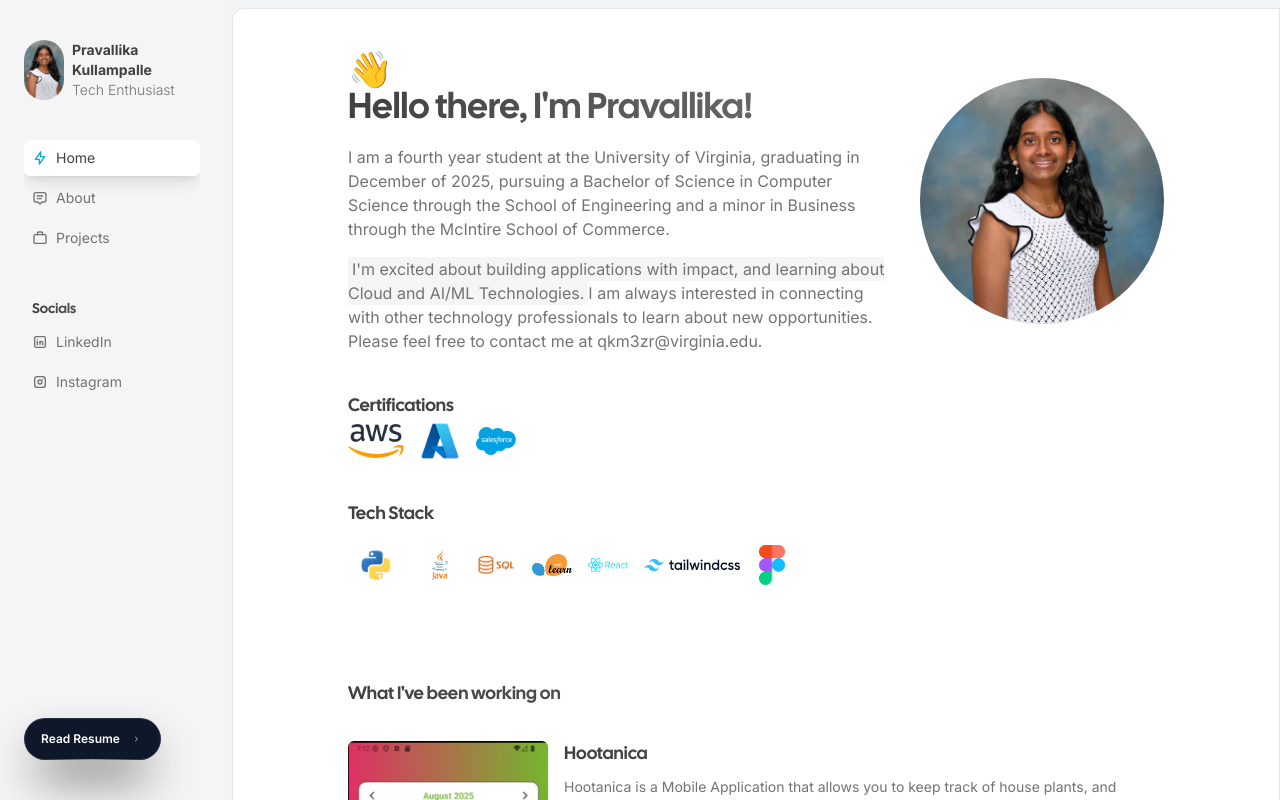
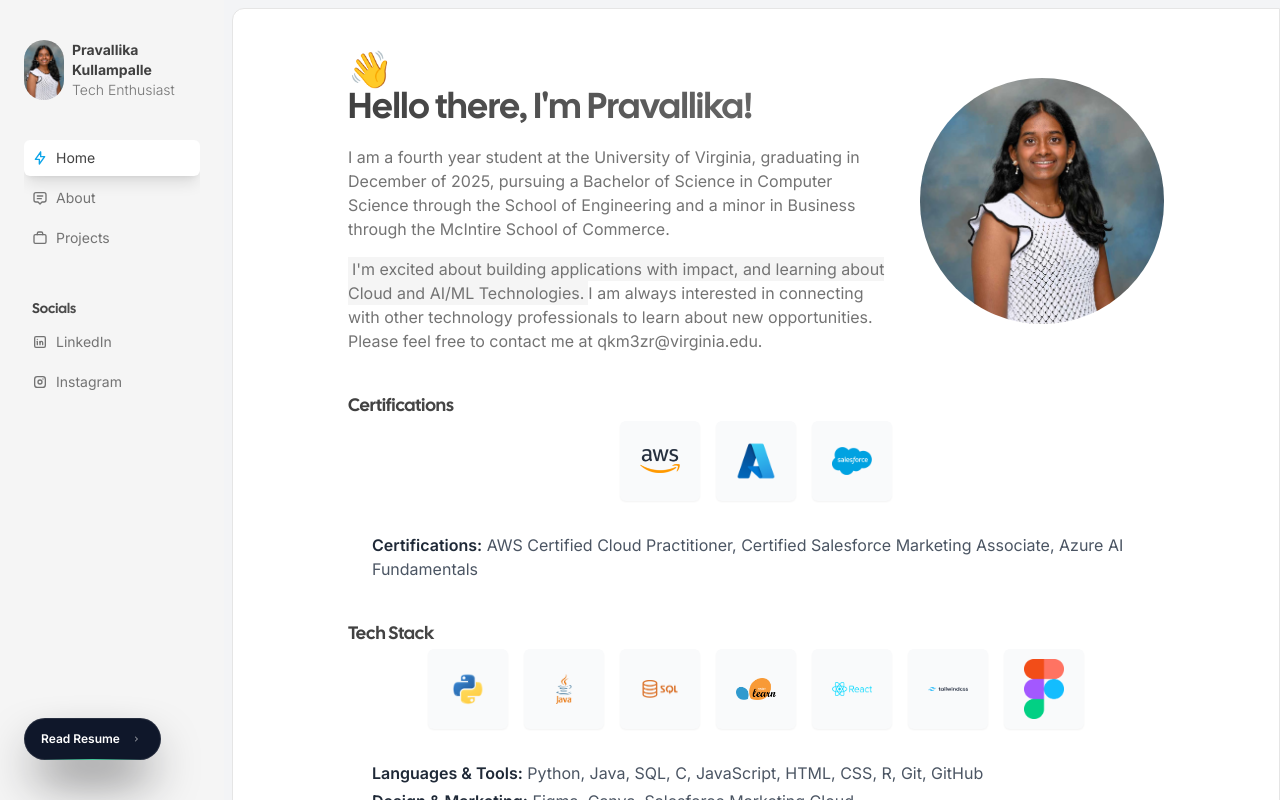
Before and after one commit to kullampallep/myportfolio, a Next.js app: page / in a window 1280 px wide. Built offline with nearby package versions, Linux system fonts and the light colour scheme.

Commit message:
final additions

```diff
--- a/src/components/About.tsx
+++ b/src/components/About.tsx
@@ -6,7 +6,7 @@ import { motion } from "framer-motion";
 
 export default function About() {
   const images = [
-    '/images/sunset.JPG',
+    '/images/girlwhocodes.png',
     '/images/dance.jpeg',
     '/images/uva.jpg',
     '/images/photography.JPG'
@@ -73,7 +73,7 @@ export default function About() {
         <Paragraph className=" mt-4">
           Hi there, thanks for stopping by! I’m Pravallika Kullampalle,
           a computer science student at the University of Virginia,
-          graduating in December 2025 with a minor in business from the McIntire School of Commerce.
+          graduating in December 2025 with a minor in business from the McIntire School of Commerce. I am currently looking for new grad roles in Software Engineering!
 
         </Paragraph>
         <Paragraph className=" mt-4">
--- a/src/components/Certs.tsx
+++ b/src/components/Certs.tsx
@@ -24,29 +24,39 @@ export const Certs = () => {
 
   ];
   return (
-    <div>
+    <div className="w-full max-w-4xl mx-auto">
   <Heading
     as="h2"
-        className="font-black text-lg md:text-lg lg:text-lg mt-10"
+    className="font-black text-lg md:text-lg lg:text-lg mt-10 text-left"
   >
     Certifications
   </Heading>
-      <div className="flex flex-wrap">
+
+  <div className="flex flex-wrap justify-center gap-4 mb-8">
     {stack.map((item) => (
-
+      <div
+        key={item.src}
+        className="w-20 h-20 flex items-center justify-center bg-gray-50 rounded-md shadow-sm hover:shadow-md transition-shadow duration-300"
+        title={item.title}
+      >
         <Image
           src={item.src}
-            key={item.src}
-            width={`800`}
-            height={`800`}
           alt={item.title}
-            className={twMerge("object-contain mr-4 ", item.className)}
-            title={item.title}
+          width={40}
+          height={40}
+          className="object-contain"
         />
-
-
+      </div>
     ))}
   </div>
+
+  <div className="max-w-3xl mx-auto text-gray-600 text-sm md:text-base space-y-1 text-left">
+    <p>
+      <span className="font-semibold text-gray-800">Certifications:</span>{" "}
+      AWS Certified Cloud Practitioner, Certified Salesforce Marketing Associate, Azure AI Fundamentals
+    </p>
   </div>
+</div>
+
   );
 };
--- a/src/components/TechStack.tsx
+++ b/src/components/TechStack.tsx
@@ -49,25 +49,50 @@ export const TechStack = () => {
 
   ];
   return (
-    <div>
+ <div className="w-full max-w-4xl mx-auto">
   <Heading
     as="h2"
-        className="font-black text-lg md:text-lg lg:text-lg mt-10 mb-4"
+    className="font-black text-lg md:text-lg lg:text-lg mt-10 text-left"
   >
     Tech Stack
   </Heading>
-      <div className="flex flex-wrap">
+
+  <div className="flex flex-wrap justify-center gap-4 mb-8">
     {stack.map((item) => (
+      <div
+        key={item.src}
+        className="w-20 h-20 flex items-center justify-center bg-gray-50 rounded-md shadow-sm hover:shadow-md transition-shadow duration-300"
+        title={item.title}
+      >
         <Image
           src={item.src}
-            key={item.src}
-            width={`200`}
-            height={`200`}
           alt={item.title}
-            className={twMerge("object-contain mr-4 mb-4", item.className)}
+          width={40}
+          height={40}
+          className="object-contain"
         />
+      </div>
     ))}
   </div>
+
+  <div className="max-w-3xl mx-auto text-gray-600 text-sm md:text-base space-y-1">
+    <p>
+      <span className="font-semibold text-gray-800">Languages & Tools:</span>{" "}
+      Python, Java, SQL, C, JavaScript, HTML, CSS, R, Git, GitHub
+    </p>
+    <p>
+      <span className="font-semibold text-gray-800">Design & Marketing:</span>{" "}
+      Figma, Canva, Salesforce Marketing Cloud
+    </p>
+    <p>
+      <span className="font-semibold text-gray-800">Applications & APIs:</span>{" "}
+      Flask, Django, React, scikit-learn, Heroku, Amazon S3, SQLite, PostgreSQL, Jira
+    </p>
   </div>
+</div>
+
+
+
+
   );
 };
```
Also changed, not shown: public/images/girlwhocodes.png (added). Lines whose indentation alone changed are shown as unchanged.
